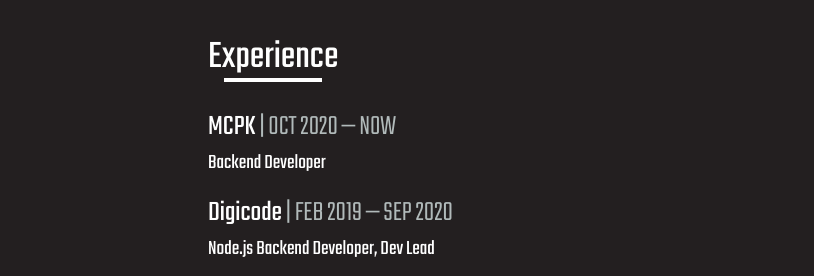
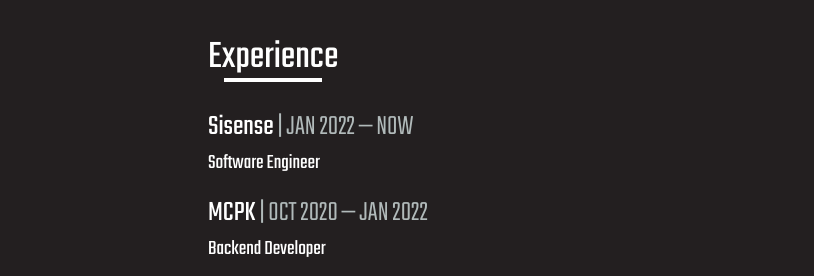
Before and after one commit to VBrazhnik/vbrazhnik.github.io, a plain HTML site: page index.html in a window 1280 px wide. Shown: the part 292-568 px from the top of the page, 432-1246 px from the left. Drawn offline with Linux system fonts and the light colour scheme.

Commit message:
v5.3 [Update information]

```diff
--- a/index.html
+++ b/index.html
@@ -97,7 +97,12 @@
 
 				<div class="content">
 					<dl>
-						<dt>MCPK<span class="light"> | OCT 2020 &mdash; NOW</span></dt>
+						<dt>Sisense<span class="light"> | JAN 2022 &mdash; NOW</span></dt>
+						<dd>Software Engineer</dd>
+					</dl>
+
+					<dl>
+						<dt>MCPK<span class="light"> | OCT 2020 &mdash; JAN 2022</span></dt>
 						<dd>Backend Developer</dd>
 					</dl>
 
```
